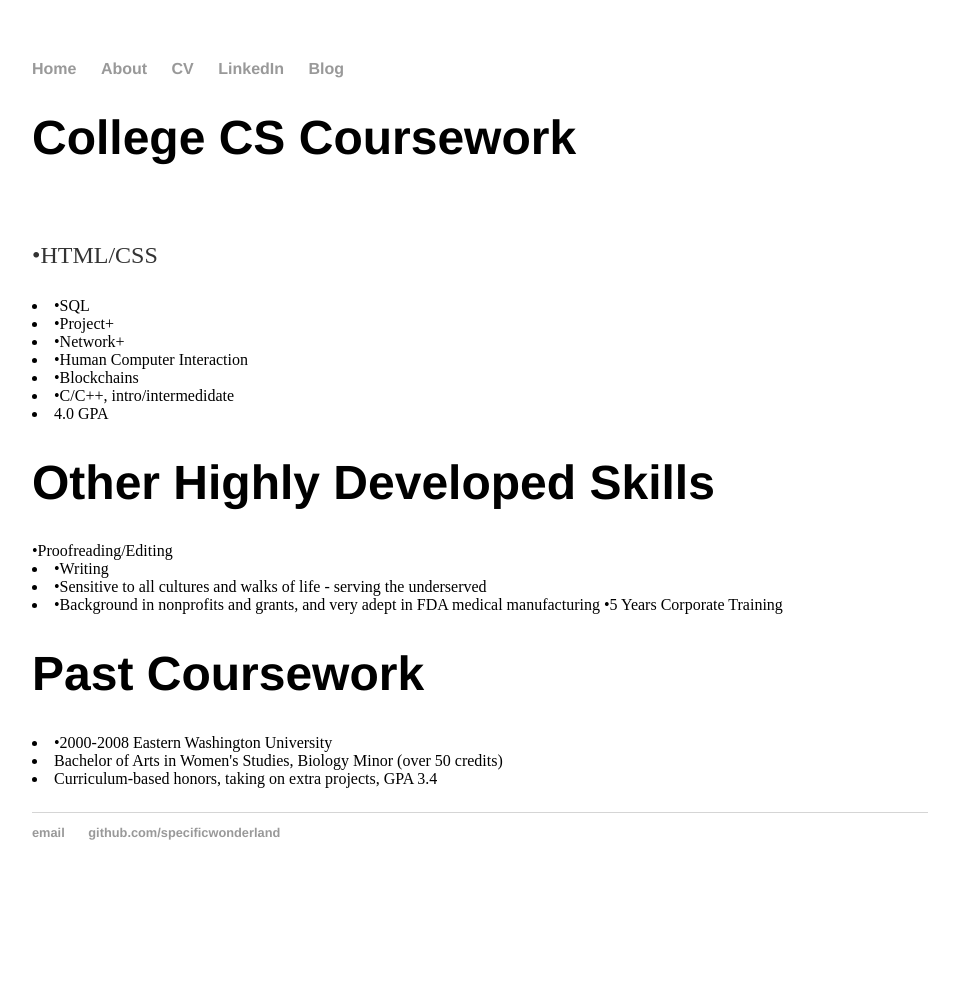
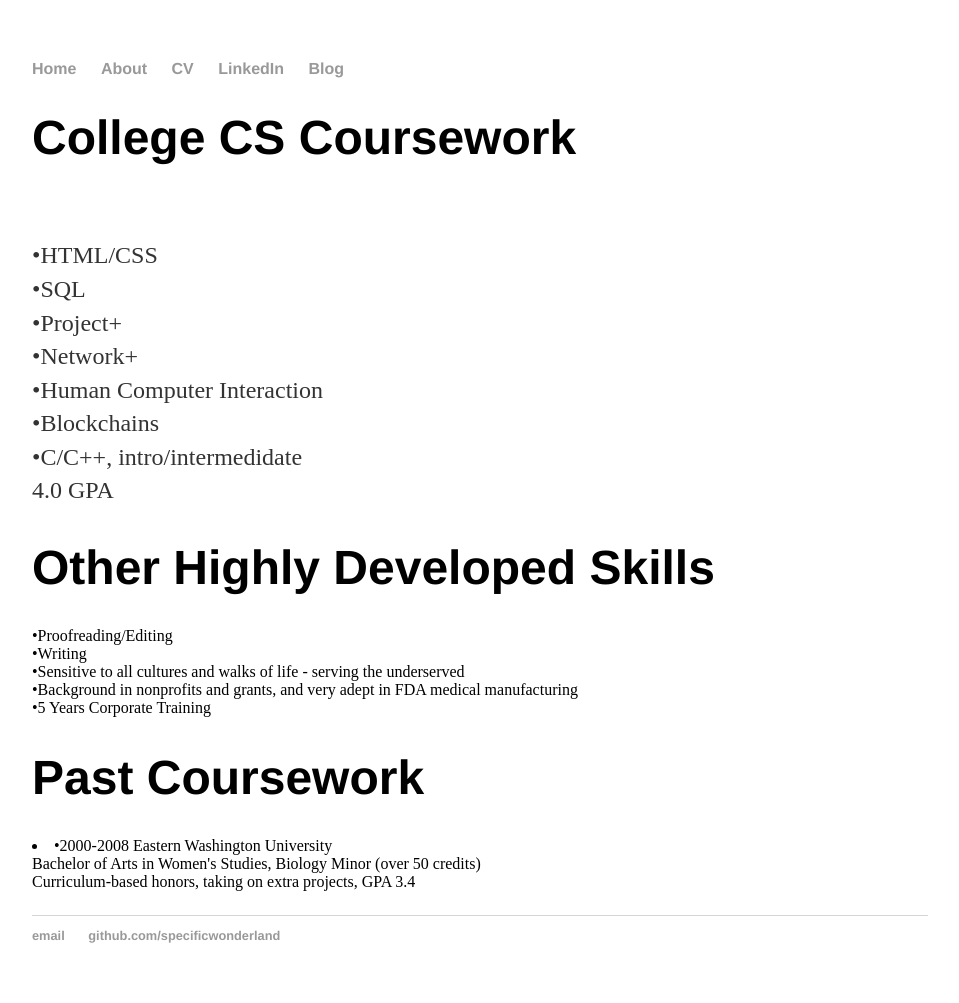
Before and after one commit to specificwonderland/specificwonderland.github.io, a Jekyll site: the page built from CV/index.html, in a window 1280 px wide. Shown: the whole page, without its empty margins (160-1119 px from the left). Built offline with Jekyll 4.4.1, drawn with Linux system fonts in a browser that asks for light colours; before the commit the page ends 900 px from its top, so only the background shows below that.

```diff
--- a/CV/index.html
+++ b/CV/index.html
@@ -6,26 +6,26 @@ title: Relevant Coursework
 <div class="blurb">
 	<h1>College CS Coursework</h1><br>
 	<p>
-	&bull;HTML/CSS<li>
-	&bull;SQL<li>
-	&bull;Project+<li>
-	&bull;Network+<li>
-	&bull;Human Computer Interaction<li>
-	&bull;Blockchains<li>
-	&bull;C/C++, intro/intermedidate<li>
+	&bull;HTML/CSS<br>
+	&bull;SQL<br>
+	&bull;Project+<br>
+	&bull;Network+<br>
+	&bull;Human Computer Interaction<br>
+	&bull;Blockchains<br>
+	&bull;C/C++, intro/intermedidate<br>
 	4.0 GPA
 
 	<h1>Other Highly Developed Skills</h1>
-	&bull;Proofreading/Editing<li>
-	&bull;Writing<li>
-	&bull;Sensitive to all cultures and walks of life - serving the underserved<li>
-	&bull;Background in nonprofits and grants, and very adept in FDA medical manufacturing
-	&bull;5 Years Corporate Training
+	&bull;Proofreading/Editing<br>
+	&bull;Writing<br>
+	&bull;Sensitive to all cultures and walks of life - serving the underserved<br>
+	&bull;Background in nonprofits and grants, and very adept in FDA medical manufacturing<br>
+	&bull;5 Years Corporate Training<br>
 
 	<h1>Past Coursework</h1><li>
-	&bull;2000-2008 Eastern Washington University<li>
-	Bachelor of Arts in Women's Studies, Biology Minor (over 50 credits)<li>
-	Curriculum-based honors, taking on extra projects, GPA 3.4
+	&bull;2000-2008 Eastern Washington University<br>
+	Bachelor of Arts in Women's Studies, Biology Minor (over 50 credits)<br>
+	Curriculum-based honors, taking on extra projects, GPA 3.4<br>
 
 	</p>
 </div><!-- /.blurb -->
```
